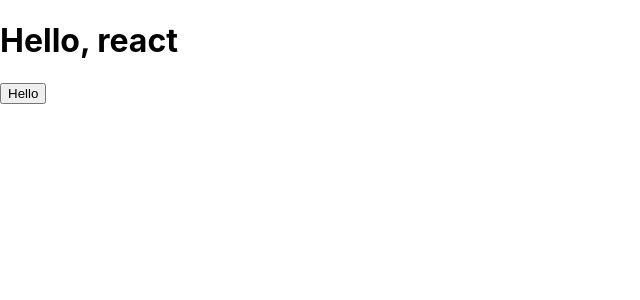
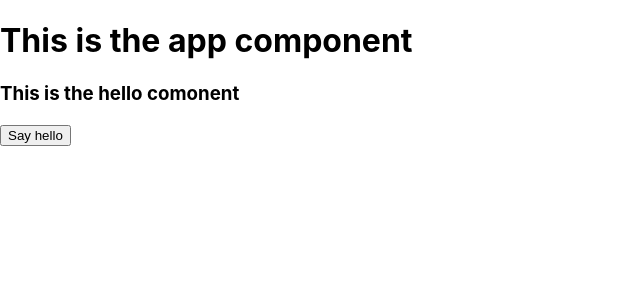
Before and after one commit to r-shirasu/react_tutorialForbeginners, a React (Create React App) app in the folder my-app/: page / in a window 1280 px wide. Shown: the top 300 px of the page, without its empty margins (0-640 px from the left). Built offline with nearby package versions, Linux system fonts and the light colour scheme.

Commit message:
render成功

```diff
--- a/my-app/src/App.js
+++ b/my-app/src/App.js
@@ -1,14 +1,11 @@
 import React from "react";
+import Hello from "./sayHello";
 
 function App() {
-  const sayHello = () => {
-    console.log("hello");
-  };
-
   return (
     <div>
-      <h1>Hello, react</h1>
-      <button onClick={sayHello}>Hello</button>
+      <h1>This is the app component</h1>
+      <Hello />
     </div>
   );
 }
--- /dev/null
+++ b/my-app/src/sayHello.js
@@ -0,0 +1,15 @@
+import React from "react";
+
+function Hello() {
+  const sayHello = () => {
+    console.log("hello");
+  };
+  return (
+    <div>
+      <h3>This is the hello comonent</h3>
+      <button onClick={sayHello}>Say hello</button>
+    </div>
+  );
+}
+
+export default Hello;
```
